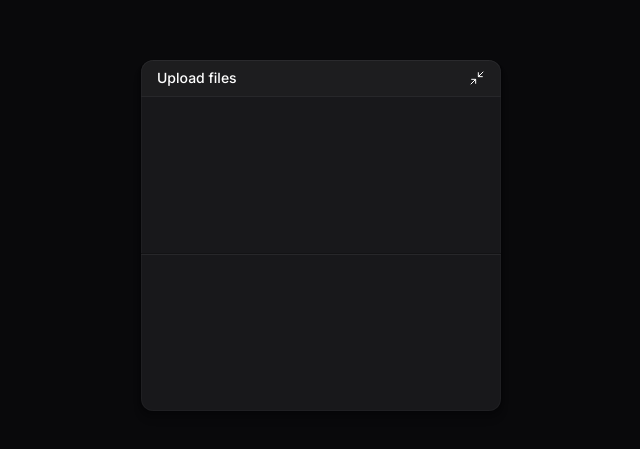
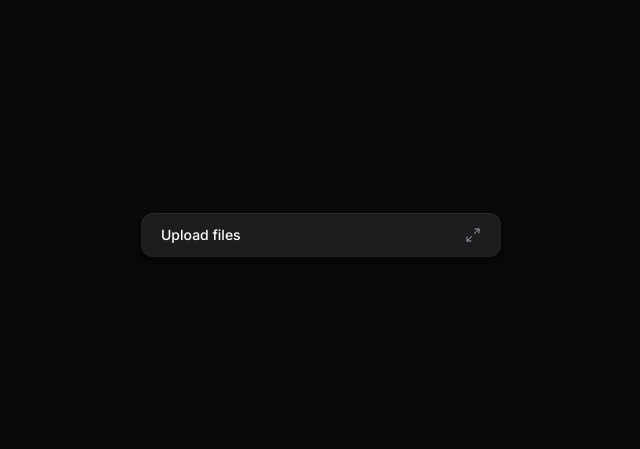
Before and after one commit to carvalhocaio/upload-widget, a React (Vite) app in the folder web/: page / in a window 1280 px wide. Shown: the part 165-614 px from the top of the page, without its empty margins (319-959 px from the left). Built offline with nearby package versions, Linux system fonts and the light colour scheme.

Commit message:
feat: integrate Radix UI collapsible component and create button component

```diff
--- a/web/package.json
+++ b/web/package.json
@@ -10,9 +10,11 @@
     "preview": "vite preview"
   },
   "dependencies": {
+    "@radix-ui/react-collapsible": "^1.1.12",
     "lucide-react": "^0.555.0",
     "react": "^19.2.0",
-    "react-dom": "^19.2.0"
+    "react-dom": "^19.2.0",
+    "tailwind-variants": "^0.3.0"
   },
   "devDependencies": {
     "@eslint/js": "^9.39.1",
--- /dev/null
+++ b/web/src/components/ui/button.tsx
@@ -0,0 +1,26 @@
+import type { ComponentProps } from "react";
+import { tv, type VariantProps } from "tailwind-variants";
+
+const buttonVariants = tv({
+  base: "text-zinc-400 rounded-lg hover:text-zinc-100 hover:bg-zinc-800 disabled:opacity-50 disabled:pointer-events-none",
+
+  variants: {
+    size: {
+      default: "px-3 py-2",
+      icon: "p-2",
+      "icon-sm": "p-1",
+    },
+  },
+
+  defaultVariants: {
+    size: "default",
+  },
+});
+
+export function Button({
+  size,
+  className,
+  ...props
+}: ComponentProps<"button"> & VariantProps<typeof buttonVariants>) {
+  return <button className={buttonVariants({ size, className })} {...props} />;
+}
--- a/web/src/components/upload-widget-header.tsx
+++ b/web/src/components/upload-widget-header.tsx
@@ -1,12 +1,17 @@
+import * as Collapsible from '@radix-ui/react-collapsible'
 import { Minimize2 } from "lucide-react";
+import { Button } from "./ui/button";
 
 export function UploadWidgetHeader() {
   return (
     <div className="w-full p-4 py-2 bg-white/2 border-zinc-800 border-b flex items-center justify-between">
       <span className="text-sm font-medium">Upload files</span>
-      <button>
-        <Minimize2 strokeWidth={1.5} className="size-4" />
-      </button>
+
+      <Collapsible.Trigger asChild>
+        <Button size="icon" className="-mr-2">
+          <Minimize2 strokeWidth={1.5} className="size-4" />
+        </Button>
+      </Collapsible.Trigger>
     </div>
   )
 }
--- /dev/null
+++ b/web/src/components/upload-widget-minimized-button.tsx
@@ -0,0 +1,12 @@
+import * as Collapsible from '@radix-ui/react-collapsible'
+import { Maximize2 } from 'lucide-react'
+
+export function UploadWidgetMinimizedButton() {
+  return (
+    <Collapsible.Trigger className='w-full bg-white/2 py-3 px-5 flex items-center justify-between'>
+      <span className="text-sm font-medium">Upload files</span>
+
+      <Maximize2 strokeWidth={1.5} className="size-4 text-zinc-400 group-hover:text-zinc-100" />
+    </Collapsible.Trigger>
+  )
+}
--- a/web/src/components/upload-widget.tsx
+++ b/web/src/components/upload-widget.tsx
@@ -1,10 +1,19 @@
+import * as Collapsible from "@radix-ui/react-collapsible";
 import { UploadWidgetDropzone } from "./upload-widget-dropzone";
 import { UploadWidgetHeader } from "./upload-widget-header";
 import { UploadWidgetDropList } from "./upload-widget-upload-list";
+import { useState } from "react";
+import { UploadWidgetMinimizedButton } from "./upload-widget-minimized-button";
 
 export function UploadWidget() {
+  const [isWidgetOpen, setIsWidgetOpen] = useState(false)
+
   return (
-    <div className="bg-zinc-900 w-full overflow-hidden max-w-[360px] rounded-xl shadow-shape">
+    <Collapsible.Root onOpenChange={setIsWidgetOpen}>
+      <div className="bg-zinc-900 overflow-hidden w-[360px] rounded-xl shadow-shape">
+        {!isWidgetOpen && <UploadWidgetMinimizedButton />}
+
+        <Collapsible.CollapsibleContent>
           <UploadWidgetHeader />
 
           <div className="flex flex-col gap-4 py-3">
@@ -14,6 +23,8 @@
 
             <UploadWidgetDropList />
           </div>
+        </Collapsible.CollapsibleContent>
       </div>
+    </Collapsible.Root>
   )
 }
```
Also changed, not shown: 1 other file (tests, documents, lock files or other folders). Lines whose indentation alone changed are shown as unchanged.
